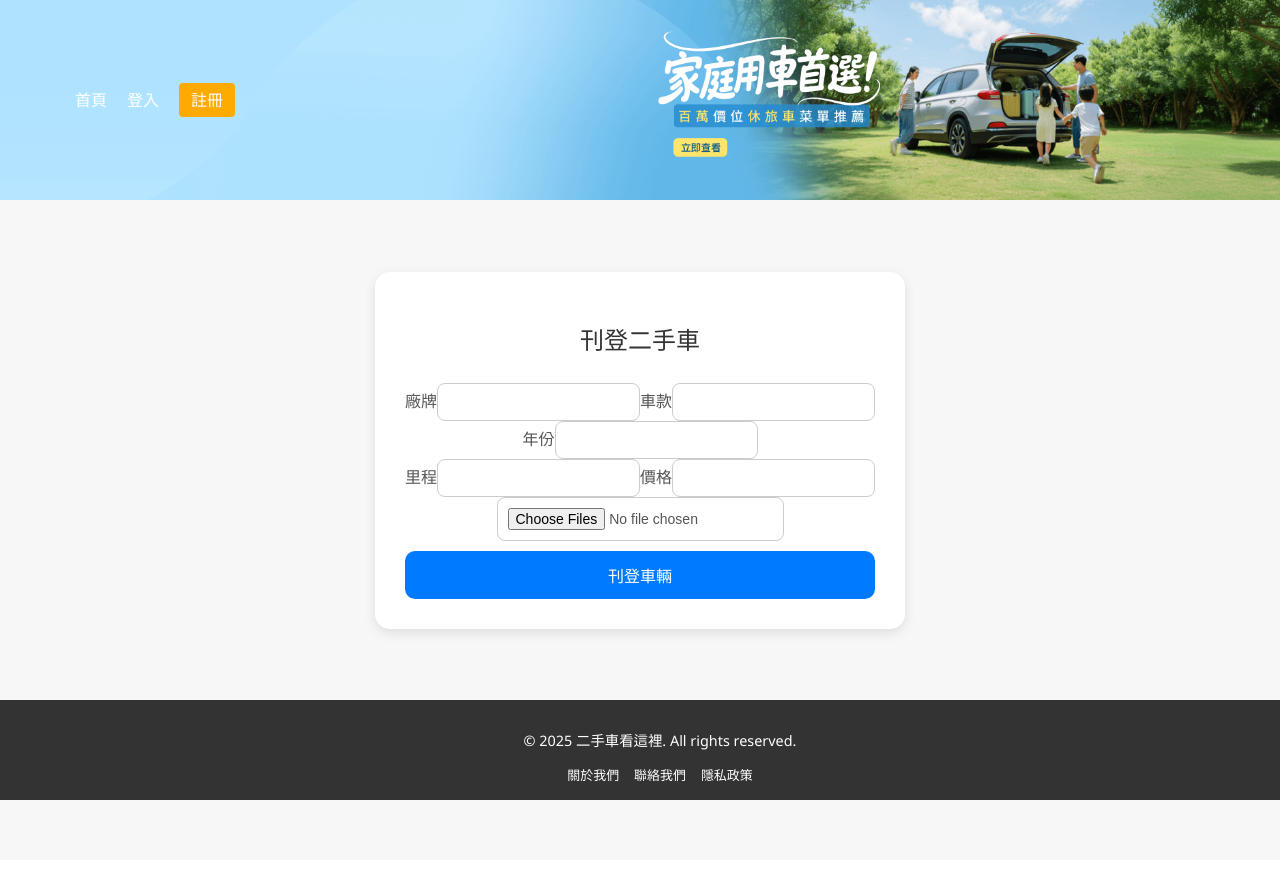
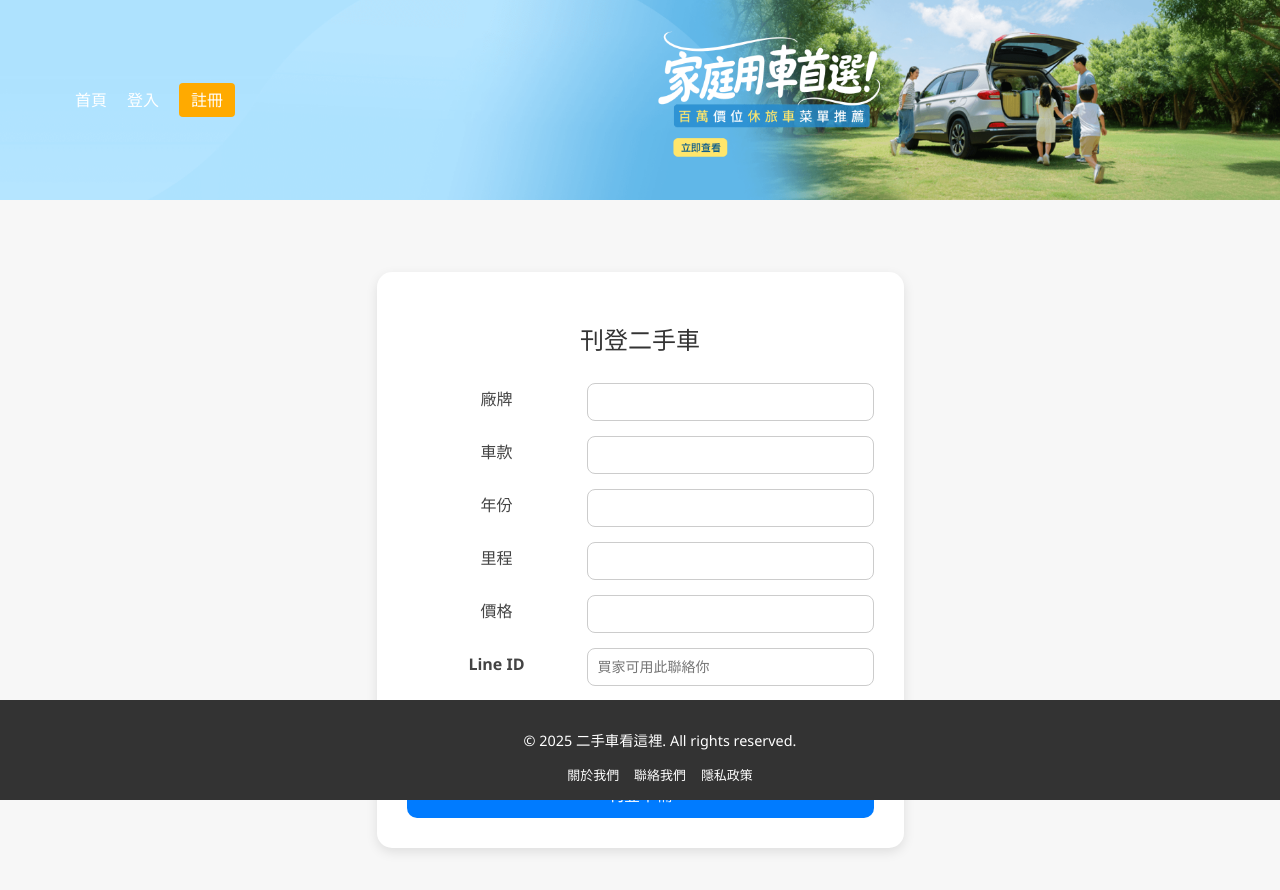
Before and after one commit to GoldenJava1314/MY-REACT-SECONDHAND, a React (Vite) app: page /upload in a window 1280 px wide. Shown: the top 890 px of the page. Before the commit the page ends 860 px from the top, so only its background shows below. Built offline with nearby package versions, Linux system fonts and the light colour scheme.

Commit message:
12112501

```diff
--- a/src/pages/CarsList.jsx
+++ b/src/pages/CarsList.jsx
@@ -1,6 +1,12 @@
 import { useEffect, useState } from "react";
 import CarCardV2 from "../components/CarCardV2";
-import { getCars, getMyFavorites, addFavorite, removeFavorite } from "../services/carApi";
+import {
+  getCars,
+  getMyFavorites,
+  addFavorite,
+  removeFavorite,
+  deleteCar  // ★ 加入刪除 API
+} from "../services/carApi";
 
 export default function CarsList() {
   const [cars, setCars] = useState([]);
@@ -20,7 +26,7 @@ export default function CarsList() {
   }
 
   // -----------------------------
-  // 載入我的收藏
+  // 載入收藏
   // -----------------------------
   async function loadFavorites() {
     try {
@@ -57,6 +63,30 @@ export default function CarsList() {
     }
   }
 
+  // -----------------------------
+  // 刪除車輛
+  // -----------------------------
+  async function handleDelete(carId) {
+    if (!window.confirm("確定要刪除這台車嗎？")) return;
+
+    try {
+      await deleteCar(carId);
+
+      // 更新車輛列表（前端同步更新 UI）
+      setCars((prevCars) => prevCars.filter((car) => car.id !== carId));
+
+      // 如果該車被收藏，也從收藏中移除
+      setFavorites((prevFavorites) =>
+        prevFavorites.filter((id) => id !== carId)
+      );
+
+      alert("刪除成功！");
+    } catch (err) {
+      console.error("刪除車輛失敗", err);
+      alert("刪除失敗，請稍後再試");
+    }
+  }
+
   return (
     <div className="page-section">
       <h2 className="section-title">最新車輛</h2>
@@ -65,6 +95,7 @@ export default function CarsList() {
         <div key={car.id} style={{ marginBottom: "20px" }}>
           <CarCardV2 car={car} />
 
+          {/* 關注按鈕 */}
           <button
             onClick={() => toggleFavorite(car.id)}
             style={{
@@ -74,9 +105,25 @@ export default function CarsList() {
               border: "none",
               borderRadius: "6px",
               marginTop: "10px",
+              marginRight: "10px"
             }}
           >
             {favorites.includes(car.id) ? "★ 已關注" : "☆ 關注"}
+          </button>
+
+          {/* ★ 刪除按鈕 放在這裡 */}
+          <button
+            onClick={() => handleDelete(car.id)}
+            style={{
+              background: "red",
+              color: "white",
+              padding: "6px 12px",
+              border: "none",
+              borderRadius: "6px",
+              marginTop: "10px",
+            }}
+          >
+            刪除
           </button>
         </div>
       ))}
--- a/src/pages/FavoritesPage.jsx
+++ b/src/pages/FavoritesPage.jsx
@@ -64,7 +64,15 @@ export default function FavoritesPage() {
 
               {/* ⭐ 左上角：聯絡賣家 */}
               <button
-                onClick={() => alert("聯絡賣家功能尚未實作")}
+                 onClick={() => {
+                if (car.sellerLineId) {
+                  // Line 聯絡格式：https://line.me/ti/p/<LINE_ID>
+                  const url = `https://line.me/ti/p/${car.sellerLineId}`;
+                  window.open(url, "_blank");
+                } else {
+                  alert("賣家未提供 Line 聯絡方式");
+                }
+                 }}
                 style={{
                   position: "absolute",
                   top: "10px",
--- a/src/pages/UploadPage.jsx
+++ b/src/pages/UploadPage.jsx
@@ -9,6 +9,7 @@ function UploadPage() {
   const [year, setYear] = useState("");
   const [mileage, setMileage] = useState("");
   const [price, setPrice] = useState("");
+  const [sellerLineId, setSellerLineId] = useState("");   // ← 新增
   const [files, setFiles] = useState([]);
 
   const handleFileChange = (e) => {
@@ -20,53 +21,36 @@ const handleFileChange = (e) => {
       alert("最多只能上傳20張圖片");
       return;
     }
-
     setFiles(newFiles);
   };
 
-
   const handleSubmit = async (e) => {
-
-    //console.log("送出的 car JSON=", carData); // ★ 放這裡！
-
     e.preventDefault();
 
-   /*  const carData = {
+    try {
+      const carData = {
         brand,
-    model,
-    year: Number(year),
-    mileage: Number(mileage),
-    price: Number(price),
-  };  */
-
-
-    try {
-      // 1. 建立 car（後端回傳包含 id）
-
-      console.log("準備上傳的檔案：", files);
-      const carData =
-      { brand,
         model,
         year: parseInt(year),
         mileage: parseInt(mileage),
-        price: parseFloat(price)
+        price: parseFloat(price),
+        sellerLineId    // ★ 新增欄位送到後端
       };
+
       const created = await uploadCar(carData);
 
-      // 2. 若有檔案，呼叫 uploadCarImages
       if (files.length > 0) {
         await uploadCarImages(created.id, files);
       }
 
       alert("刊登成功！");
-      // reset
-      setBrand(""); setModel(""); setYear(""); setMileage(""); setPrice(""); setFiles([]);
-
-     console.log("上傳檔案數量:", files.length, files);
+      setBrand(""); setModel(""); setYear(""); setMileage(""); setPrice("");
+      setSellerLineId("");  // 清空 Line ID
+      setFiles([]);
 
     } catch (err) {
       console.error("錯誤：", err);
-  alert(err.message);   // 會顯示「未登入」「圖片上傳失敗」等明確訊息
+      alert(err.message);
     }
   };
 
@@ -74,31 +58,54 @@ const handleFileChange = (e) => {
     <div className="upload-card">
       <h2 className="upload-title">刊登二手車</h2>
       <form className="upload-form" onSubmit={handleSubmit}>
-        <label>廠牌<input value={brand} onChange={(e)=>setBrand(e.target.value)} required/></label>
-        <label>車款<input value={model} onChange={(e)=>setModel(e.target.value)} required/></label>
 
-     <div className="upload-form">
-       <label>年份<input type="number" value={year} onChange={(e)=>setYear(e.target.value)} required/></label>
+  <div className="form-row">
+    <label>廠牌</label>
+    <input value={brand} onChange={(e)=>setBrand(e.target.value)} required/>
   </div>
 
-     <div className="upload-form">
-       <label>里程<input type="number" value={mileage} onChange={(e)=>setMileage(e.target.value)} required/></label>
-       <label>價格<input type="number" value={price} onChange={(e)=>setPrice(e.target.value)} required/></label>
+  <div className="form-row">
+    <label>車款</label>
+    <input value={model} onChange={(e)=>setModel(e.target.value)} required/>
   </div>
 
+  <div className="form-row">
+    <label>年份</label>
+    <input type="number" value={year} onChange={(e)=>setYear(e.target.value)} required/>
+  </div>
 
-      <label className="file-label">
+  <div className="form-row">
+    <label>里程</label>
+    <input type="number" value={mileage} onChange={(e)=>setMileage(e.target.value)} required/>
+  </div>
+
+  <div className="form-row">
+    <label>價格</label>
+    <input type="number" value={price} onChange={(e)=>setPrice(e.target.value)} required/>
+  </div>
+
+  <div className="form-row">
+    <label>Line ID</label>
+    <input
+      type="text"
+      value={sellerLineId}
+      onChange={(e) => setSellerLineId(e.target.value)}
+      placeholder="買家可用此聯絡你"
+    />
+  </div>
+
+  <div className="form-row">
+    <label>車輛照片</label>
     <input
       type="file"
       accept="image/*"
       multiple
-          onChange={handleFileChange} // ✅ 這裡換成 handleFileChange
+      onChange={handleFileChange}
     />
-      </label>
+  </div>
+
   <button type="submit" className="submit-btn">刊登車輛</button>
 </form>
-
-
     </div>
   );
 }
--- a/src/pages/uploadPage.css
+++ b/src/pages/uploadPage.css
@@ -56,3 +56,29 @@
 .submit-btn:hover {
   background-color: #0056b3;
 }
+
+.form-row {
+  display: flex;
+  align-items: center;
+  margin-bottom: 15px;
+}
+
+.form-row label {
+  width: 180px; /* 調整欄位標題寬度 */
+  font-weight: 600;
+  color: #444;
+}
+
+.form-row input {
+  flex: 1;
+  padding: 10px;
+  border-radius: 8px;
+  border: 1px solid #ccc;
+  font-size: 14px;
+}
+
+.form-row input:focus {
+  outline: none;
+  border-color: #007bff;
+  box-shadow: 0 0 5px rgba(0,123,255,0.3);
+}
--- a/src/services/carApi.js
+++ b/src/services/carApi.js
@@ -14,7 +14,7 @@ export async function getCars() {
 export async function uploadCar(carData) {
   console.log("送出的 car JSON =", carData);
 
-  const res = await fetch(`${API_BASE_URL}/api/cars`, {
+  const res = await fetch(`${API_BASE_URL}`, {
     method: "POST",
     headers: { "Content-Type": "application/json" },
     credentials: "include",
```
Lines whose indentation alone changed are shown as unchanged.
